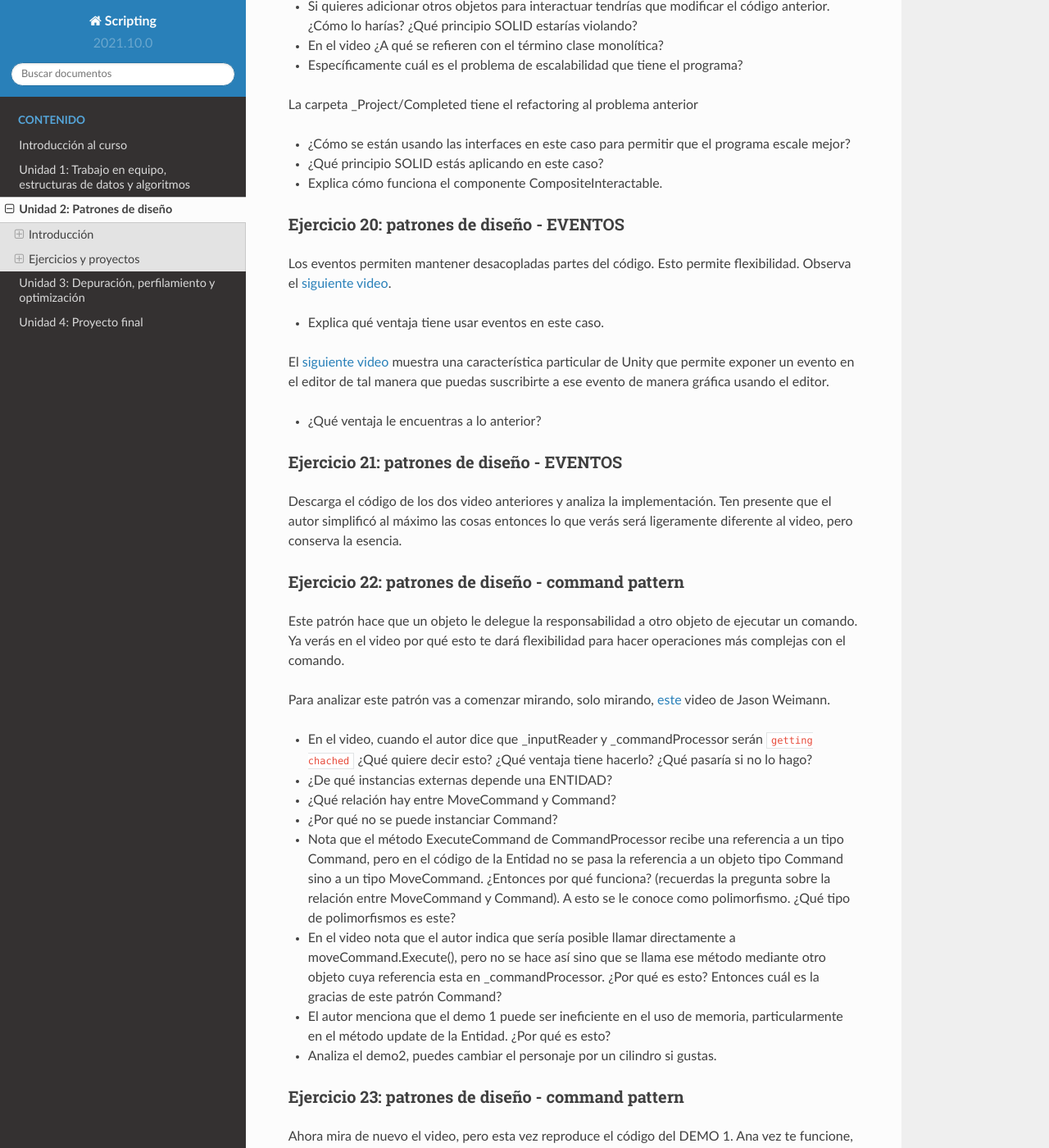
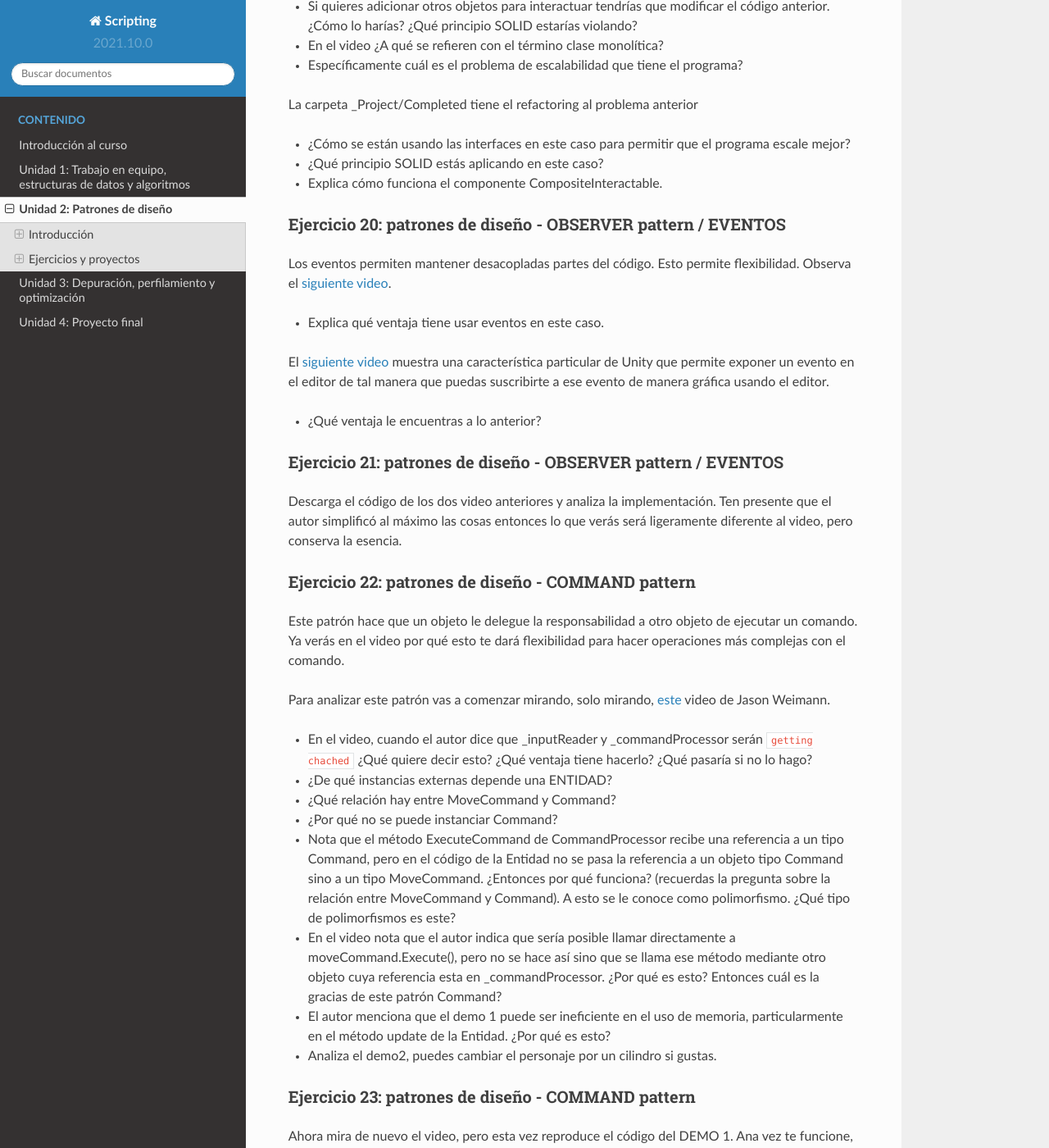
Before and after one commit to juanferfranco/scripting, a Sphinx documentation site: the page built from docs/_unidad2/unidad2.rst, in a window 1280 px wide and 1400 px high, scrolled down 5307 px. Shown: the whole window at 82% size. Built offline with Sphinx 7.4.7 and the Read the Docs theme 2.0.0, drawn with Linux system fonts in a browser that asks for light colours; some of the changed text lies outside the part shown.

Commit message:
Add the name of pattern to the exercises

```diff
--- a/docs/_unidad2/unidad2.rst
+++ b/docs/_unidad2/unidad2.rst
@@ -205,8 +205,8 @@ Ejercicio 17: principios SOLID- Video 5 - código
 Descarga el código del video 5 y organiza el proyecto para que puedas
 ver funcionando todo lo que viste en el video.
 
-Ejercicio 18: patrones de diseño - ESTADOS
-^^^^^^^^^^^^^^^^^^^^^^^^^^^^^^^^^^^^^^^^^^^^
+Ejercicio 18: patrones de diseño - STATE pattern
+^^^^^^^^^^^^^^^^^^^^^^^^^^^^^^^^^^^^^^^^^^^^^^^^^^^^
 
 Ahora que ya conoces los principios SOLID, te voy a proponer que
 estudies algunos patrones de diseño que te van a servir como
@@ -303,8 +303,8 @@ La carpeta _Project/Completed tiene el refactoring al problema anterior
 * Explica cómo funciona el componente CompositeInteractable.
 
 
-Ejercicio 20: patrones de diseño -  EVENTOS
-^^^^^^^^^^^^^^^^^^^^^^^^^^^^^^^^^^^^^^^^^^^^^^^^
+Ejercicio 20: patrones de diseño -  OBSERVER pattern / EVENTOS
+^^^^^^^^^^^^^^^^^^^^^^^^^^^^^^^^^^^^^^^^^^^^^^^^^^^^^^^^^^^^^^^^
 
 Los eventos permiten mantener desacopladas partes del código. Esto permite
 flexibilidad. Observa el `siguiente video <https://youtu.be/GUTURxgcoj4>`__.
@@ -317,14 +317,14 @@ a ese evento de manera gráfica usando el editor.
 
 * ¿Qué ventaja le encuentras a lo anterior?
 
-Ejercicio 21: patrones de diseño -  EVENTOS
-^^^^^^^^^^^^^^^^^^^^^^^^^^^^^^^^^^^^^^^^^^^^^^^^
+Ejercicio 21: patrones de diseño -  OBSERVER pattern / EVENTOS
+^^^^^^^^^^^^^^^^^^^^^^^^^^^^^^^^^^^^^^^^^^^^^^^^^^^^^^^^^^^^^^^^
 
 Descarga el código de los dos video anteriores y analiza la implementación.
 Ten presente que el autor simplificó al máximo las cosas entonces lo que verás
 será ligeramente diferente al video, pero conserva la esencia.
 
-Ejercicio 22: patrones de diseño - command pattern
+Ejercicio 22: patrones de diseño - COMMAND pattern
 ^^^^^^^^^^^^^^^^^^^^^^^^^^^^^^^^^^^^^^^^^^^^^^^^^^^^^^
 
 Este patrón hace que un objeto le delegue la responsabilidad a otro
@@ -361,7 +361,7 @@ Para analizar este patrón vas a comenzar mirando, solo mirando,
 
 * Analiza el demo2, puedes cambiar el personaje por un cilindro si gustas.
 
-Ejercicio 23: patrones de diseño - command pattern
+Ejercicio 23: patrones de diseño - COMMAND pattern
 ^^^^^^^^^^^^^^^^^^^^^^^^^^^^^^^^^^^^^^^^^^^^^^^^^^^^^^
 
 Ahora mira de nuevo el video, pero esta vez reproduce el código del DEMO 1.
```
